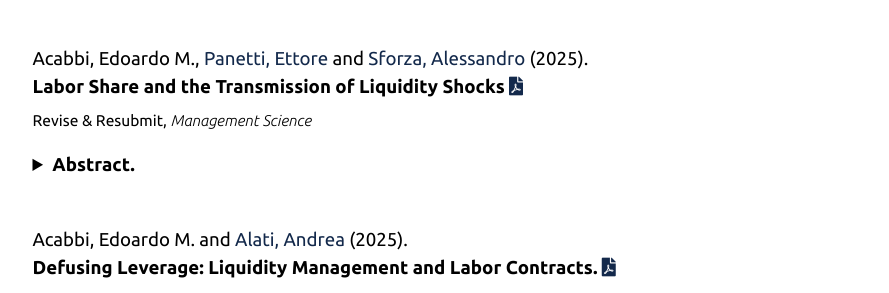
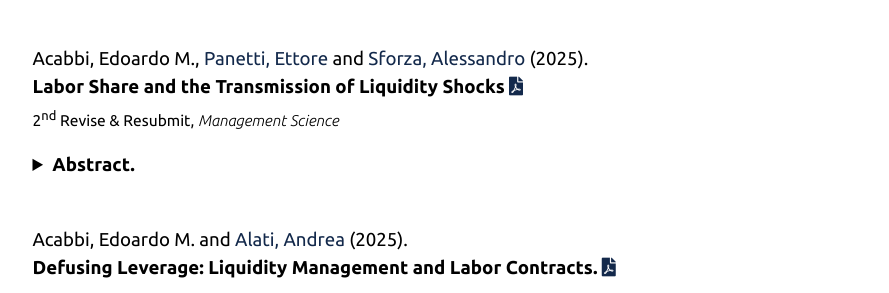
Before and after one commit to eacabbi/eacabbi.github.io, a Jekyll site: the page built from index.md, in a window 1280 px wide and 900 px high, scrolled down 1889 px. Shown: the part 152-445 px from the top of the window, without its empty margins (195-1084 px from the left). Built offline with Jekyll 4.4.1, drawn with Linux system fonts in a browser that asks for light colours; some web fonts are replaced.

Commit message:
update MS

```diff
--- a/index.md
+++ b/index.md
@@ -82,7 +82,7 @@ Using administrative data, we document that workers acquire more human capital a
 <br>
 Acabbi, Edoardo M., <a href="https://sites.google.com/view/ettorepanetti"> Panetti, Ettore </a> and <a href="https://sites.google.com/site/alessandrosforza87/home"> Sforza, Alessandro</a> (2025).
 **Labor Share and the Transmission of Liquidity Shocks** <a href="{{ site.url }}/docs/APS.pdf" class="{{ site.pdf_icon }}" title="{{ site.pdf_title }}" id="icon"></a>
-<br> <sub> Revise & Resubmit, _Management Science_ </sub>
+<br> <sub> 2<sup>nd</sup> Revise & Resubmit, _Management Science_ </sub>
 
 <details>
 <summary><b> Abstract. </b></summary>
```
Also changed, not shown: 1 other file.
